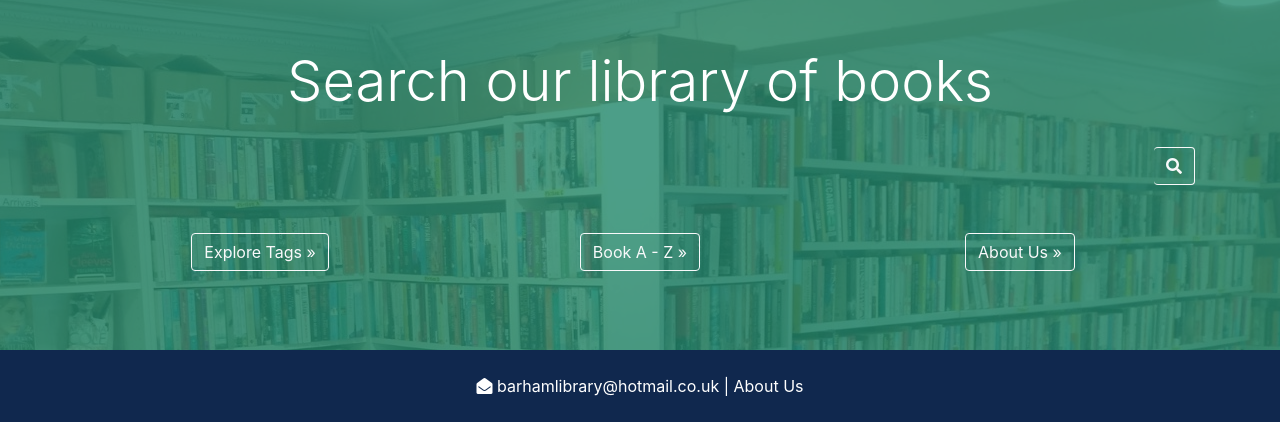
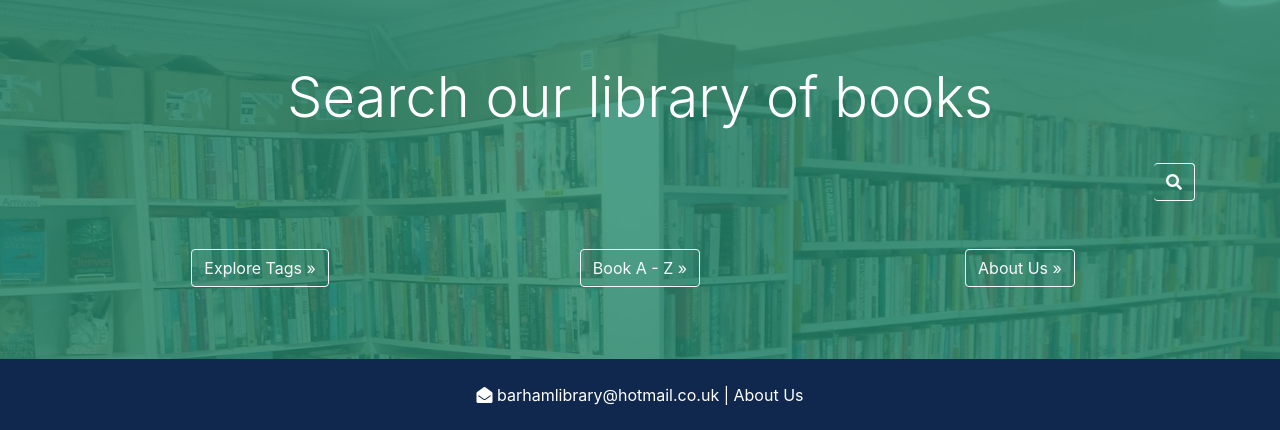
Before and after one commit to shisinbin/barham-books, a Django app: template templates/books/books.html in a window 1280 px wide. Shown: the part 59-489 px from the top of the page. Run offline with Django 3.2, Linux system fonts and the light colour scheme; the template is opened without the code that fills it, so the values that code supplies are empty; parts of the project's set-up code (start-up, migrations or seed data) failed here and were passed over; some libraries are stand-ins or nearby versions.

Commit message:
minor thing

```diff
--- a/templates/books/books.html
+++ b/templates/books/books.html
@@ -15,7 +15,7 @@
           <!-- Alerts -->
           {% include 'partials/_alerts.html' %}
 
-          <h1 class="display-4">Search our library of books</h1>
+          <h1 class="display-4 mt-3">Search our library of books</h1>
           <!--<p class="lead">Search by book title, book series or author's name</p>-->
           <br>
 
```
